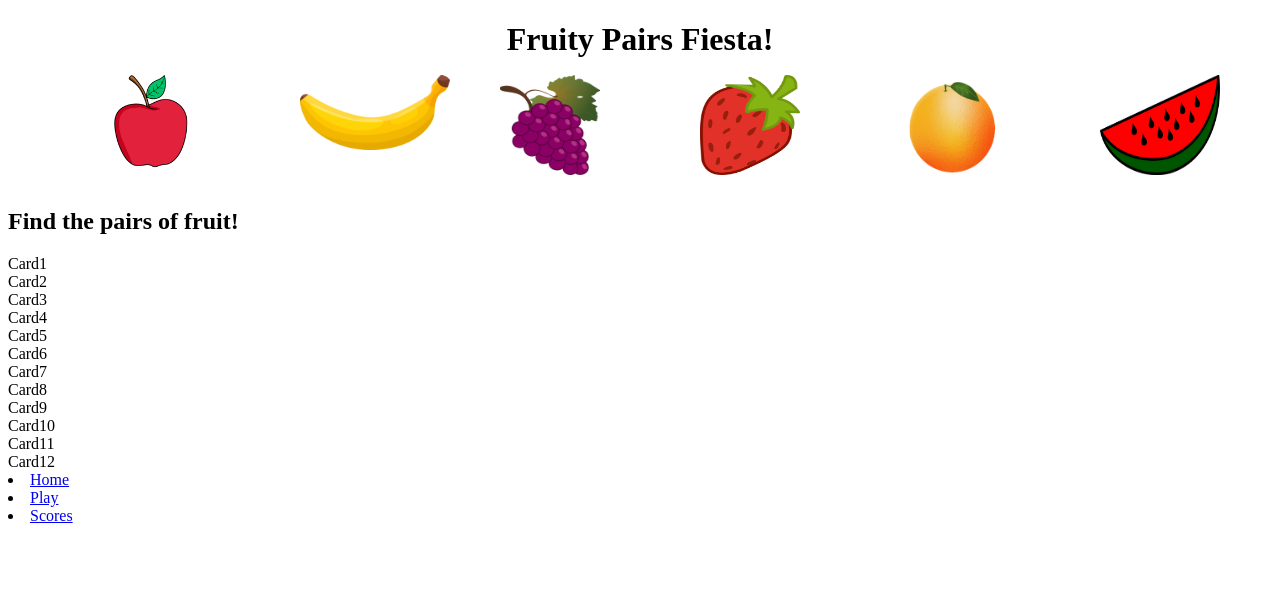
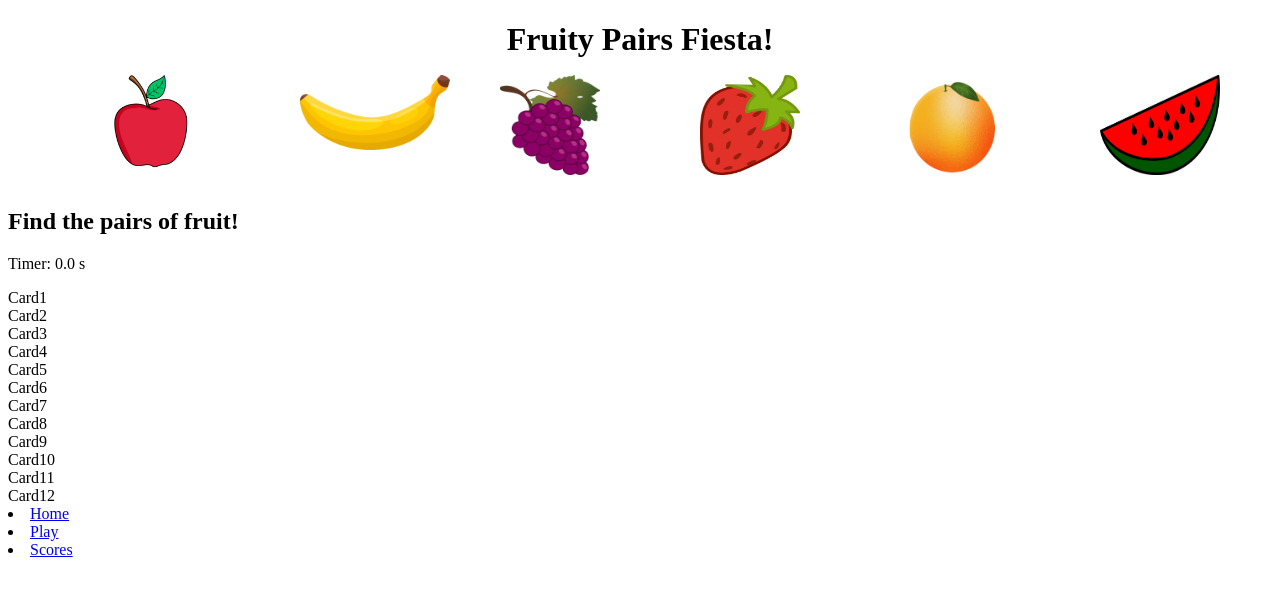
Before and after one commit to lwhita11/startup, a plain HTML site: page play.html in a window 1280 px wide. Drawn offline with Linux system fonts and the light colour scheme.

Commit message:
adding timer to play.html

```diff
--- a/play.html
+++ b/play.html
@@ -6,7 +6,6 @@
     <title>Fruity Pairs Fiesta!</title>
 </head>
 <body>
-    <!-- Content goes here -->
     <div style="text-align: center;">
         <h1>Fruity Pairs Fiesta!</h1>
     </div>
@@ -17,6 +16,7 @@
     <img src="orange.jpg" alt="orange" width="100" height="100" style="position: absolute; top: 75px; left: 900px;">
     <img src="watermelon.jpg" alt="watermelon" width="120" height="100" style="position: absolute; top: 75px; left: 1100px;">
     <h2 style = "margin-top: 150px">Find the pairs of fruit! </h2>
+    <p>Timer: 0.0 s</p>
     <div class="game-container">
         <div class="card">Card1</div>
         <div class="card">Card2</div>
```
